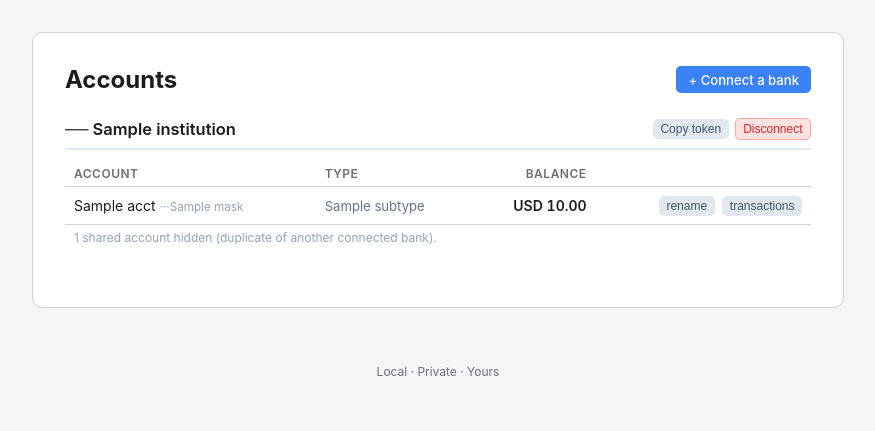
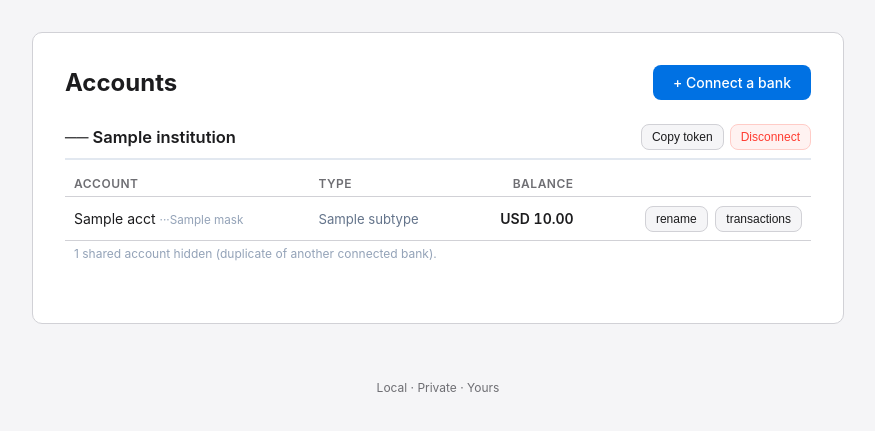
Before and after one commit to Riddy21/Friday_Budgeting_Pro, a FastAPI app: template ui/templates/accounts.html in a window 1280 px wide. Shown: the part 52-483 px from the top of the page, without its empty margins (202-1077 px from the left). Run offline with FastAPI, Linux system fonts and the light colour scheme; the template is opened without the code that fills it: most values are stand-ins (such as "Sample title", 1, 10 or a date in 2020); parts of the project's set-up code (start-up, migrations or seed data) failed here and were passed over.

Commit message:
fix(ui): style settings/accounts buttons and consolidate inline CSS (#308, #309)
* settings.html: add btn-primary class to Save button; swap legacy
  .success/.error message classes for the canonical .alert .alert-success
  / .alert .alert-error pair; wrap rules table in .table-scroll so it
  doesn't overflow narrow viewports.
* accounts.html: remove the inline <style> block (.btn / .btn-primary /
  .btn-secondary / .btn-danger / .btn-sm / .rename-input) — these are
  now defined globally in style.css.
* style.css: introduce a minimal .btn base (layout only, no fill colour)
  plus .btn-danger, .btn-warning, .btn-sm, .rename-input, .form-group,
  .table-scroll, and .status-pill / .status-active / .status-needs_reauth
  helpers used across the templates.

Closes #308. Closes #309. Part of #296.

```diff
--- a/ui/static/style.css
+++ b/ui/static/style.css
@@ -340,3 +340,100 @@ th {
 .net-zero {
   color: #555;
 }
+
+/* ── Table scroll wrapper ────────────────────────────────────────────── */
+
+.table-scroll {
+  width: 100%;
+  overflow-x: auto;
+  -webkit-overflow-scrolling: touch;
+}
+
+/* ── Generic button base (.btn) ─ only sets shared layout, no fill colour ─────────── */
+
+.btn {
+  display: inline-block;
+  border-radius: 8px;
+  font-size: 14px;
+  font-weight: 500;
+  cursor: pointer;
+  text-decoration: none;
+  transition: background 0.15s, border-color 0.15s, color 0.15s;
+}
+
+.btn:hover { text-decoration: none; }
+
+.btn-danger {
+  display: inline-block;
+  padding: 9px 20px;
+  background: #fff2f1;
+  color: var(--danger);
+  border: 1px solid #ffccc7;
+  border-radius: 8px;
+  font-size: 14px;
+  font-weight: 500;
+  cursor: pointer;
+  text-decoration: none;
+  transition: background 0.15s;
+}
+
+.btn-danger:hover { background: #ffe1de; text-decoration: none; }
+
+.btn-warning {
+  display: inline-block;
+  padding: 9px 20px;
+  background: #fff8e6;
+  color: #b45309;
+  border: 1px solid #fcd34d;
+  border-radius: 8px;
+  font-size: 14px;
+  font-weight: 500;
+  cursor: pointer;
+  text-decoration: none;
+  transition: background 0.15s;
+}
+
+.btn-warning:hover { background: #fdecc8; text-decoration: none; }
+
+.btn-sm {
+  padding: 5px 10px;
+  font-size: 12px;
+}
+
+/* Inline rename input used on Accounts page */
+.rename-input {
+  font-size: 0.93rem;
+  padding: 4px 8px;
+  border: 1px solid var(--accent);
+  border-radius: 4px;
+  width: 15rem;
+  outline: none;
+  background: var(--surface);
+  color: var(--text);
+}
+
+.rename-input:focus { box-shadow: 0 0 0 2px rgba(0, 113, 227, 0.25); }
+
+/* ── Form groups ─────────────────────────────────────────────────────── */
+
+.form-group { display: flex; flex-direction: column; gap: 6px; }
+.form-group + .form-group { margin-top: 4px; }
+
+/* ── Status pills ────────────────────────────────────────────────────── */
+
+.status-pill {
+  display: inline-block;
+  padding: 2px 10px;
+  border-radius: 12px;
+  font-size: 11px;
+  font-weight: 600;
+  text-transform: uppercase;
+  letter-spacing: 0.5px;
+  background: var(--bg);
+  border: 1px solid var(--border);
+  color: var(--muted);
+}
+
+.status-active { background: #f0fff4; color: #1a7f37; border-color: #b7f5c7; }
+.status-needs_reauth { background: #fff8e6; color: #b45309; border-color: #fcd34d; }
+.status-pending_expiration { background: #fff8e6; color: #b45309; border-color: #fcd34d; }
--- a/ui/templates/accounts.html
+++ b/ui/templates/accounts.html
@@ -95,35 +95,6 @@
   {% endfor %}
   {% endif %}
 </div>
-
-<style>
-.btn {
-  display: inline-block;
-  padding: 0.35rem 0.8rem;
-  border-radius: 5px;
-  border: none;
-  cursor: pointer;
-  font-size: 0.875rem;
-  text-decoration: none;
-  transition: background 0.15s;
-}
-.btn-primary { background: #3b82f6; color: #fff; }
-.btn-primary:hover { background: #2563eb; }
-.btn-secondary { background: #e2e8f0; color: #475569; }
-.btn-secondary:hover { background: #cbd5e1; }
-.btn-danger { background: #fee2e2; color: #dc2626; border: 1px solid #fca5a5; }
-.btn-danger:hover { background: #fecaca; }
-.btn-sm { padding: 0.2rem 0.5rem; font-size: 0.8rem; }
-.rename-input {
-  font-size: 0.93rem;
-  padding: 0.2rem 0.4rem;
-  border: 1px solid #60a5fa;
-  border-radius: 3px;
-  width: 15rem;
-  outline: none;
-}
-.rename-input:focus { box-shadow: 0 0 0 2px #bfdbfe; }
-</style>
 
 <script>
 // ── Transaction list toggle ──────────────────────────────────────────────
```
Also changed, not shown: ui/templates/settings.html (+5 -3 lines).
